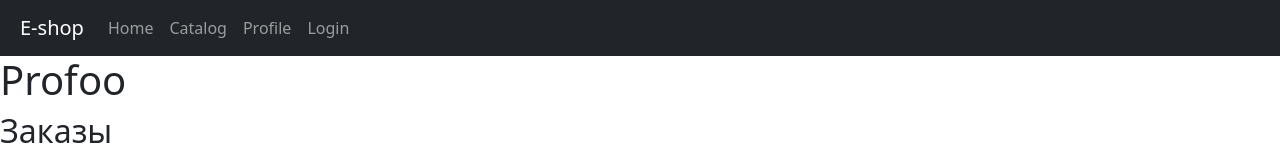
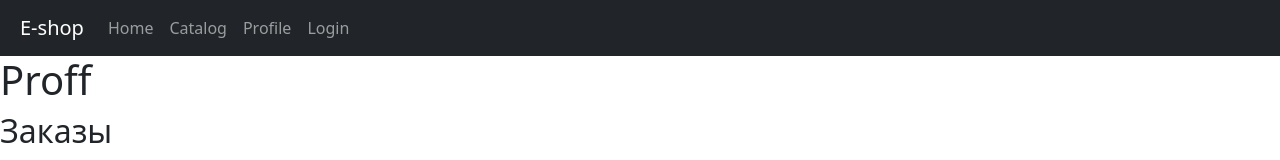
Before and after one commit to nikiforovki/my-shop, a React (Create React App) app: page /profile in a window 1280 px wide. Shown: the top 160 px of the page. Built offline with nearby package versions, Linux system fonts and the light colour scheme.

Commit message:
feature/localstorege1

```diff
--- a/src/Pages/Profile.js
+++ b/src/Pages/Profile.js
@@ -1,9 +1,6 @@
 import React, { useEffect } from 'react';
 import { useLocation, useSearchParams } from 'react-router-dom';
 import useLocalStorage from '../useLocalStorage.js';
-
-
-
 
 const Profile = () => {
  const location = useLocation();
@@ -29,7 +26,7 @@ const Profile = () => {
 
  return (
    <div>
-     <h1>Profoo</h1>
+     <h1>Proff</h1>
      {user && <p>Welcome, {user.name}</p>} {/* Отображаем имя пользователя */}
      <h2>Заказы</h2>
      <ul>
--- a/src/Pages/loginPage/Login.js
+++ b/src/Pages/loginPage/Login.js
@@ -3,9 +3,10 @@ import { useNavigate } from 'react-router-dom';
 
 // Объект с данными пользователей
 const users = {
- User1: 'pass1',
- User2: 'pass2',
+  User1: { name: 'User1', password: 'pass1' },
+  User2: { name: 'User2', password: 'pass2' },
  };
+
 
 const Login = () => {
  const [username, setUsername] = useState('');
@@ -22,12 +23,14 @@ const Login = () => {
 
  const handleSubmit = (event) => {
   event.preventDefault();
- if (users[username] === password) {
+  if (users[username] && users[username].password === password) {
     navigate('/Profile');
   } else {
     alert('Неверные учетные данные');
   }
  }
+
+
 
  return (
  <form style={{ paddingTop: '50px', marginLeft: '20px' }} onSubmit={handleSubmit}>
```
Lines whose indentation alone changed are shown as unchanged.
